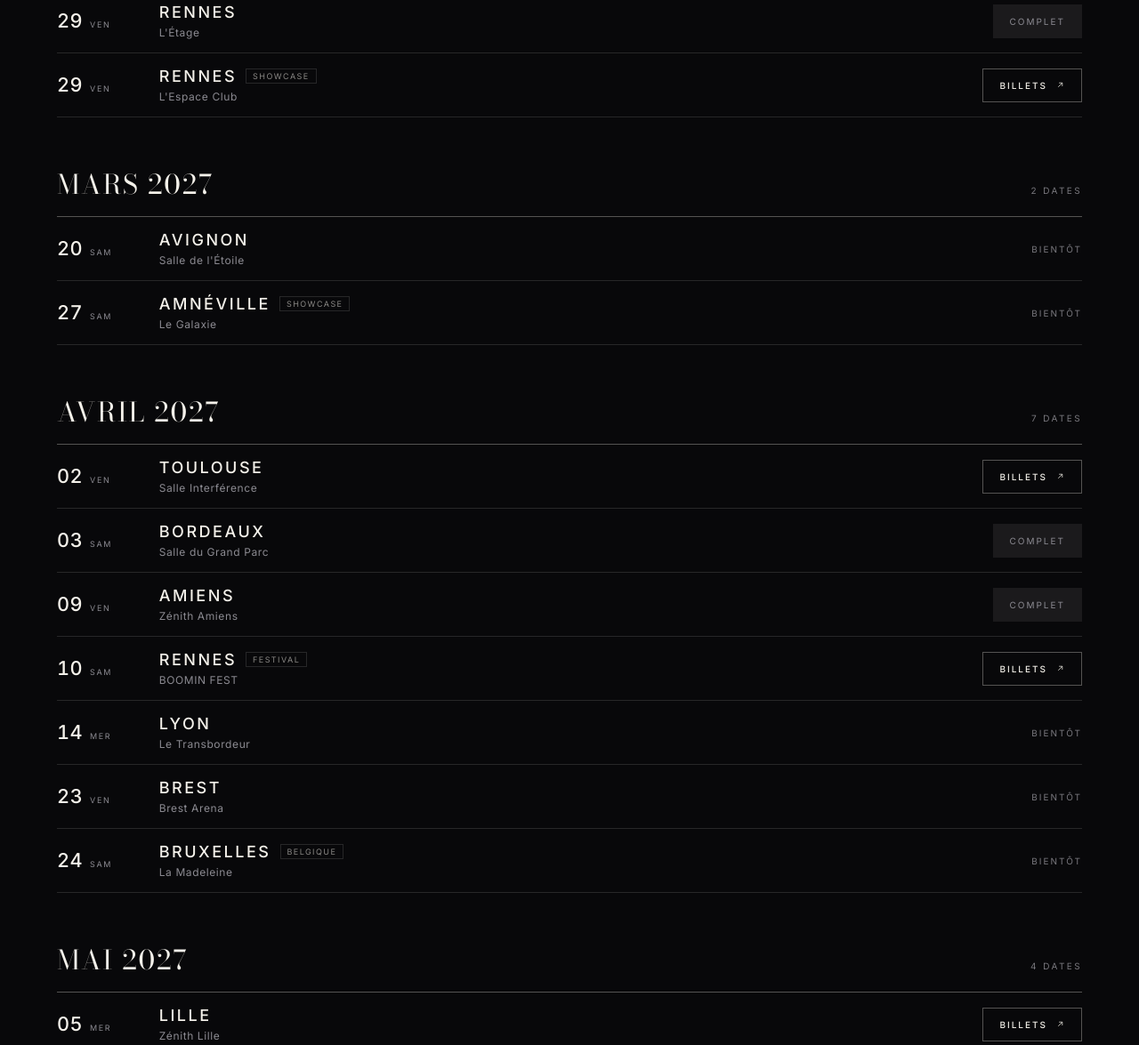
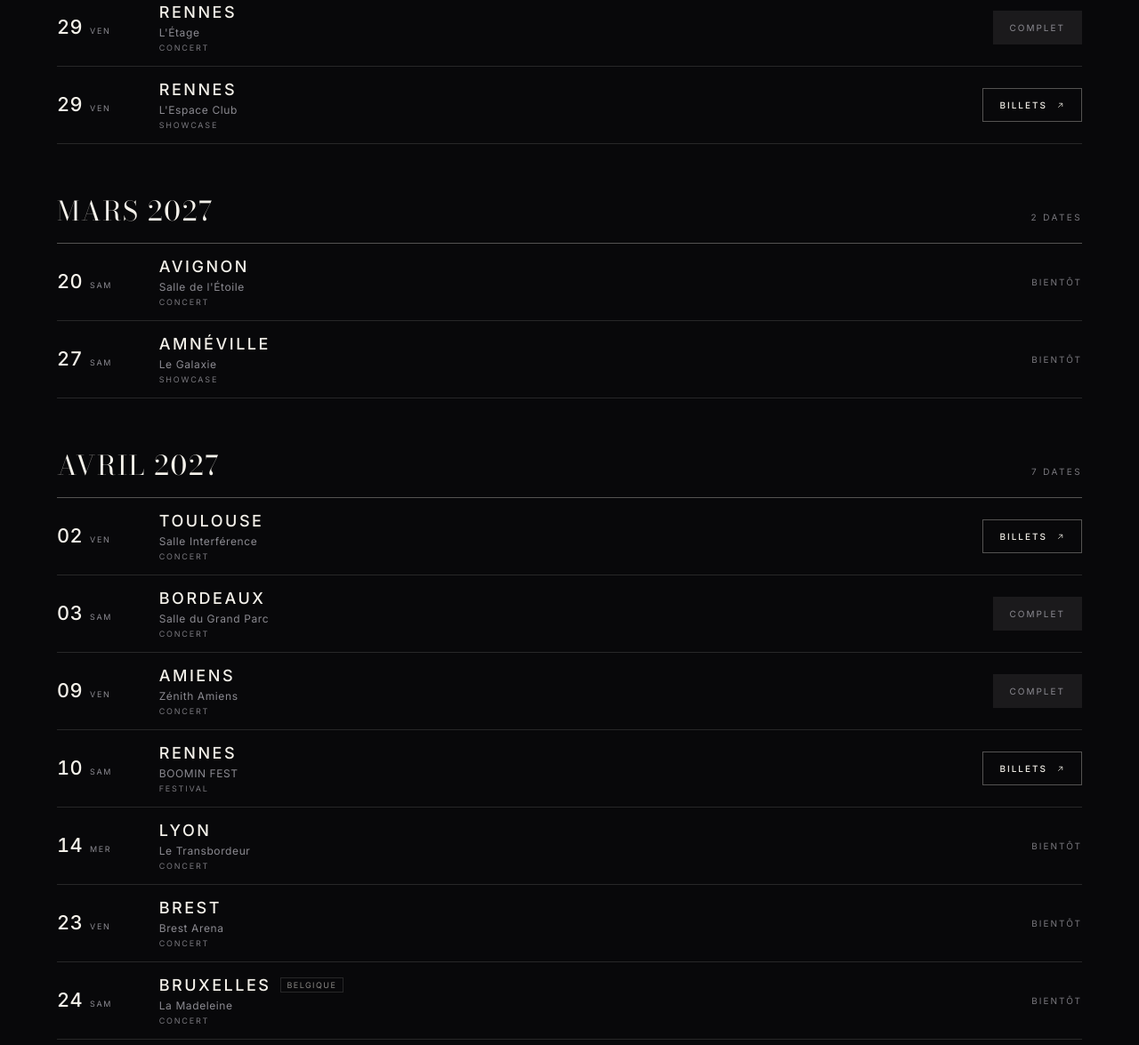
Before and after one commit to agencydigitailor-bot/748d2a0f, a plain HTML site: page index.html in a window 1280 px wide. Shown: the part 985-2160 px from the top of the page at 89% size. Drawn offline with nearby package versions, Linux system fonts and the light colour scheme.

Commit message:
Ajoute la mention Concert / Showcase / Festival sous chaque salle

```diff
--- a/styles.css
+++ b/styles.css
@@ -416,6 +416,14 @@ a.date-link:focus-visible::before { width: 14px; }
   color: var(--muted);
 }
 
+.date-kind {
+  margin: 4px 0 0;
+  font-size: 9px;
+  letter-spacing: 0.2em;
+  text-transform: uppercase;
+  color: var(--muted-dim);
+}
+
 .date-action { justify-self: end; }
 
 .btn {
@@ -608,6 +616,7 @@ a.date-link:focus-visible::before { width: 14px; }
   .date-city { font-size: 14px; letter-spacing: 0.1em; gap: 7px; }
   .legal-list > div { grid-template-columns: 1fr; gap: 2px; }
   .date-venue { font-size: 11px; margin-top: 4px; }
+  .date-kind { font-size: 8px; letter-spacing: 0.16em; margin-top: 3px; }
   .tag { padding: 1px 5px; font-size: 8px; }
 
   .btn, .badge { padding: 10px 12px; font-size: 9px; letter-spacing: 0.14em; }
--- a/tour.js
+++ b/tour.js
@@ -6,23 +6,23 @@
    --------------------------------------------------------------- */
 
 const TOUR = [
-  { date: "2027-01-29", city: "Rennes",      venue: "L'Étage",                            tags: [],           state: "soldout" },
-  { date: "2027-01-29", city: "Rennes",      venue: "L'Espace Club",                      tags: ["Showcase"], state: "onsale", url: "https://shotgun.live/fr/events/niro-x-l-espace-club" },
-  { date: "2027-03-20", city: "Avignon",     venue: "Salle de l'Étoile",                  tags: [],           state: "soon" },
-  { date: "2027-03-27", city: "Amnéville",   venue: "Le Galaxie",                         tags: ["Showcase"], state: "soon" },
-  { date: "2027-04-02", city: "Toulouse",    venue: "Salle Interférence",                 tags: [],           state: "onsale", url: "https://spectacles.bleucitron.net/reserver/niro-interference-balma/10783" },
-  { date: "2027-04-03", city: "Bordeaux",    venue: "Salle du Grand Parc",                tags: [],           state: "soldout" },
-  { date: "2027-04-09", city: "Amiens",      venue: "Zénith Amiens",                      tags: [],           state: "soldout" },
-  { date: "2027-04-10", city: "Rennes",      venue: "BOOMIN FEST",                        tags: ["Festival"], state: "onsale", url: "https://shotgun.live/fr/events/boomin-fest-rennes-liberte" },
-  { date: "2027-04-14", city: "Lyon",        venue: "Le Transbordeur",                    tags: [],           state: "soon" },
-  { date: "2027-04-23", city: "Brest",       venue: "Brest Arena",                        tags: [],           state: "soon" },
-  { date: "2027-04-24", city: "Bruxelles",   venue: "La Madeleine",                       tags: ["Belgique"], state: "soon" },
-  { date: "2027-05-05", city: "Lille",       venue: "Zénith Lille",                       tags: [],           state: "onsale", url: "https://shotgun.live/fr/events/rawww-verone-niro-zenith-lille" },
-  { date: "2027-05-14", city: "Montpellier", venue: "Rockstore",                          tags: [],           state: "soldout" },
-  { date: "2027-05-15", city: "Marseille",   venue: "Salle des Sucres",                   tags: [],           state: "soon" },
-  { date: "2027-05-22", city: "Nantes",      venue: "BOOMIN FEST",                        tags: ["Festival"], state: "soon" },
-  { sort: "2027-07-01", dayText: "Début", wdText: "juil.", city: "Liège", venue: "Les Ardentes", tags: ["Festival", "Belgique"], state: "soon" },
-  { date: "2027-08-28", city: "Dijon",       venue: "Golden Coast Festival",              tags: ["Festival"], state: "soon" }
+  { date: "2027-01-29", city: "Rennes",      venue: "L'Étage",                 kind: "Concert",  tags: [],           state: "soldout" },
+  { date: "2027-01-29", city: "Rennes",      venue: "L'Espace Club",           kind: "Showcase", tags: [],           state: "onsale", url: "https://shotgun.live/fr/events/niro-x-l-espace-club" },
+  { date: "2027-03-20", city: "Avignon",     venue: "Salle de l'Étoile",       kind: "Concert",  tags: [],           state: "soon" },
+  { date: "2027-03-27", city: "Amnéville",   venue: "Le Galaxie",              kind: "Showcase", tags: [],           state: "soon" },
+  { date: "2027-04-02", city: "Toulouse",    venue: "Salle Interférence",      kind: "Concert",  tags: [],           state: "onsale", url: "https://spectacles.bleucitron.net/reserver/niro-interference-balma/10783" },
+  { date: "2027-04-03", city: "Bordeaux",    venue: "Salle du Grand Parc",     kind: "Concert",  tags: [],           state: "soldout" },
+  { date: "2027-04-09", city: "Amiens",      venue: "Zénith Amiens",           kind: "Concert",  tags: [],           state: "soldout" },
+  { date: "2027-04-10", city: "Rennes",      venue: "BOOMIN FEST",             kind: "Festival", tags: [],           state: "onsale", url: "https://shotgun.live/fr/events/boomin-fest-rennes-liberte" },
+  { date: "2027-04-14", city: "Lyon",        venue: "Le Transbordeur",         kind: "Concert",  tags: [],           state: "soon" },
+  { date: "2027-04-23", city: "Brest",       venue: "Brest Arena",             kind: "Concert",  tags: [],           state: "soon" },
+  { date: "2027-04-24", city: "Bruxelles",   venue: "La Madeleine",            kind: "Concert",  tags: ["Belgique"], state: "soon" },
+  { date: "2027-05-05", city: "Lille",       venue: "Zénith Lille",            kind: "Concert",  tags: [],           state: "onsale", url: "https://shotgun.live/fr/events/rawww-verone-niro-zenith-lille" },
+  { date: "2027-05-14", city: "Montpellier", venue: "Rockstore",               kind: "Concert",  tags: [],           state: "soldout" },
+  { date: "2027-05-15", city: "Marseille",   venue: "Salle des Sucres",        kind: "Concert",  tags: [],           state: "soon" },
+  { date: "2027-05-22", city: "Nantes",      venue: "BOOMIN FEST",             kind: "Festival", tags: [],           state: "soon" },
+  { sort: "2027-07-01", dayText: "Début", wdText: "juil.", city: "Liège", venue: "Les Ardentes", kind: "Festival", tags: ["Belgique"], state: "soon" },
+  { date: "2027-08-28", city: "Dijon",       venue: "Golden Coast Festival",   kind: "Festival", tags: [],           state: "soon" }
 ];
 
 /* --------------------------------------------------------------- */
@@ -68,6 +68,9 @@ const rowMarkup = (item) => {
   const venueLine = item.venue
     ? `<p class="date-venue">${esc(item.venue)}</p>`
     : "";
+  const kindLine = item.kind
+    ? `<p class="date-kind">${esc(item.kind)}</p>`
+    : "";
 
   const link = item.state === "onsale" && item.url;
 
@@ -76,7 +79,7 @@ const rowMarkup = (item) => {
       <span class="date-num${item.dayText ? " is-text" : ""}">${esc(day)}</span>
       <span class="date-wd">${esc(wd)}</span>
     </div>
-    <div class="date-main">${cityLine}${venueLine}</div>
+    <div class="date-main">${cityLine}${venueLine}${kindLine}</div>
     <div class="date-action">${actionMarkup(item, link)}</div>`;
 
   const tag = link ? "a" : "div";
```
